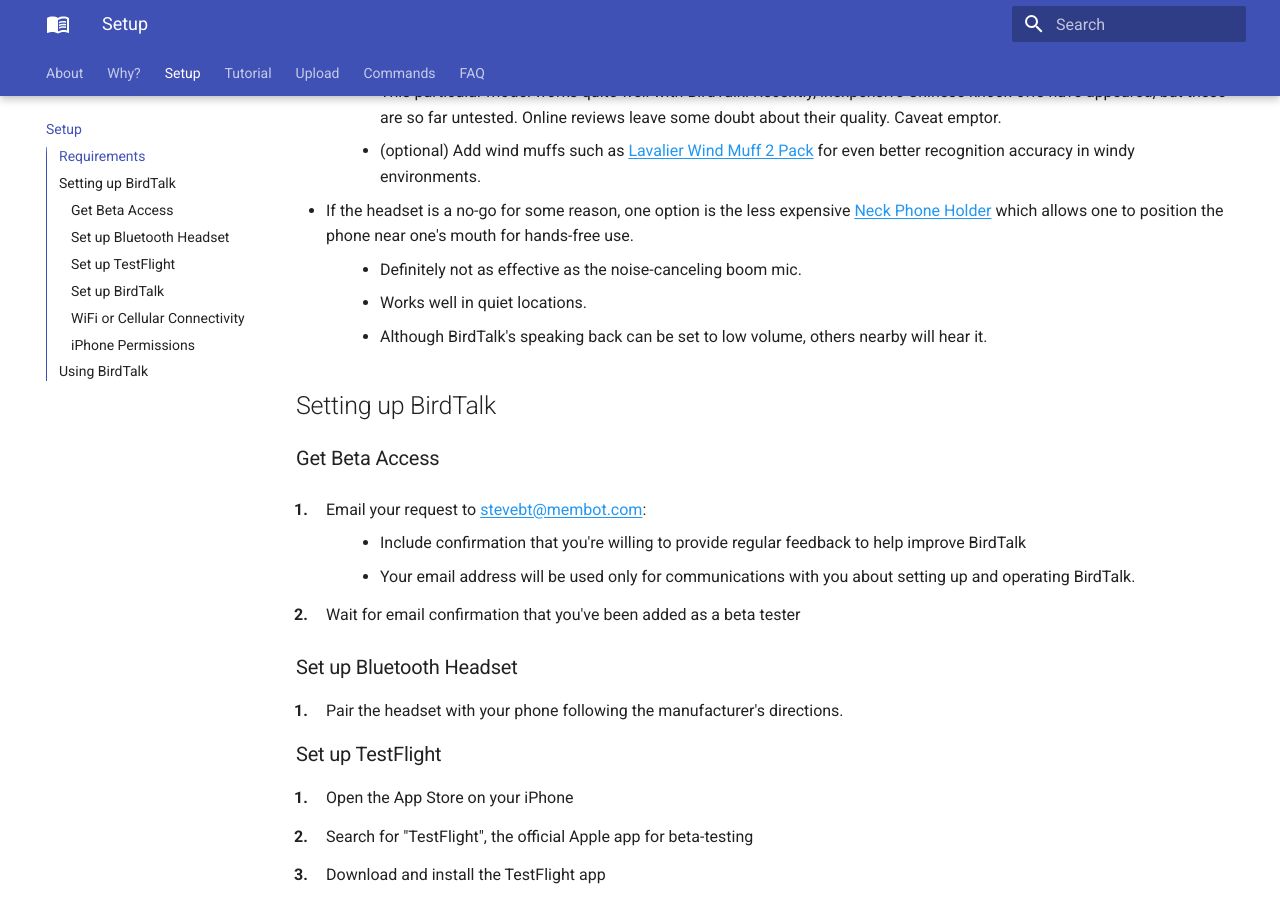
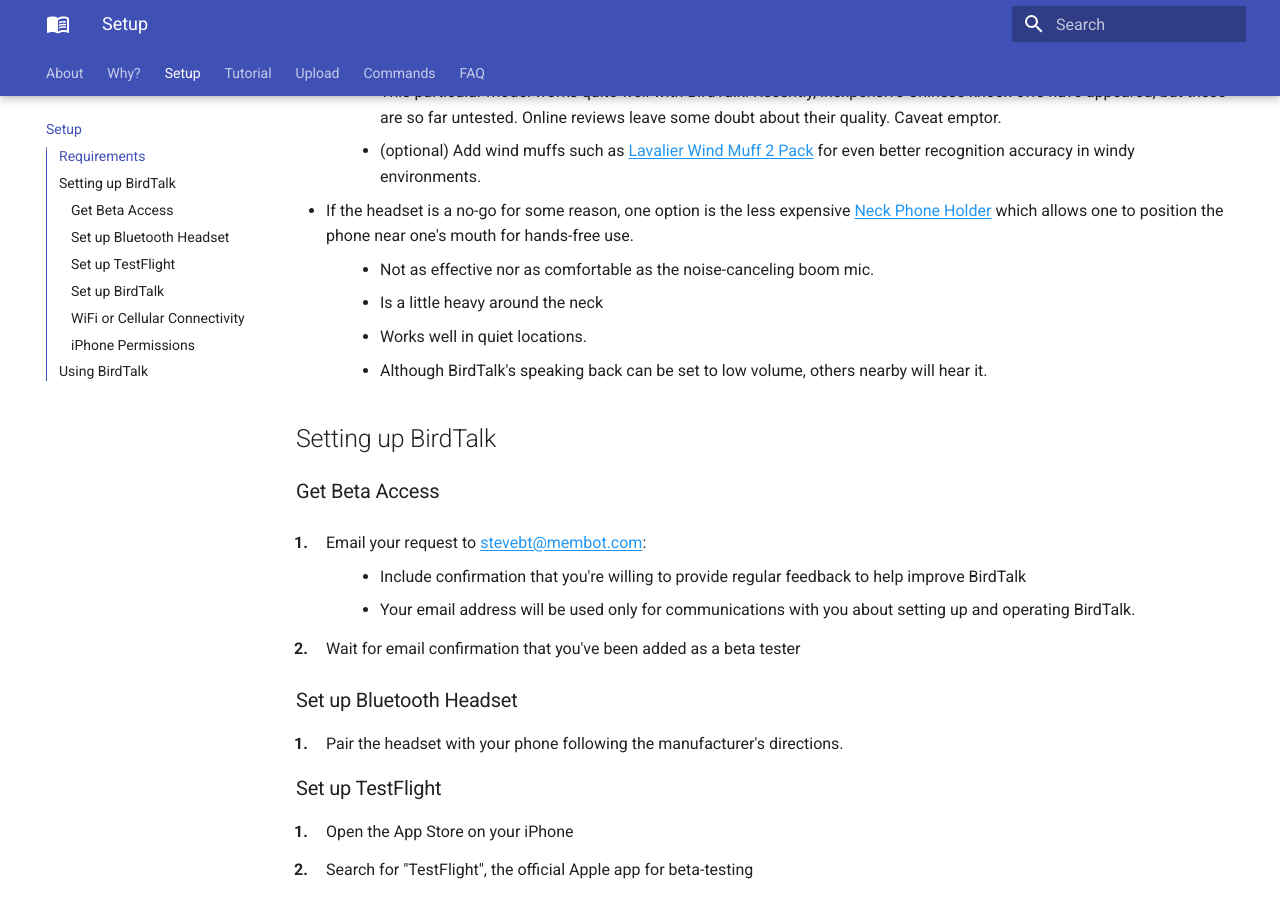
Before and after one commit to johncallender/birdtalk-docs, an MkDocs documentation site: the page built from docs/installation/requirements-and-setup.md, in a window 1280 px wide and 900 px high, scrolled down 397 px. Built offline with MkDocs 1.6.1 and Material for MkDocs 9.7.7, drawn with Linux system fonts in a browser that asks for light colours.

Commit message:
Update neck phone holder to derecommend it a bit

```diff
--- a/docs/installation/requirements-and-setup.md
+++ b/docs/installation/requirements-and-setup.md
@@ -12,7 +12,8 @@
     * This particular model works quite well with BirdTalk. Recently, inexpensive Chinese knock-offs have appeared, but these are so far untested.  Online reviews leave some doubt about their quality.  Caveat emptor.
     * (optional) Add wind muffs such as <a href="https://www.amazon.com/dp/B08DJ38QZG" target="windmuffamazon">Lavalier Wind Muff 2 Pack</a> for even better recognition accuracy in windy environments.
 - If the headset is a no-go for some reason, one option is the less expensive <a href="https://www.amazon.com/dp/B0CX45Z2PV" target="neckholderamazon">Neck Phone Holder</a> which allows one to position the phone near one's mouth for hands-free use.
-    * Definitely not as effective as the noise-canceling boom mic.
+    * Not as effective nor as comfortable as the noise-canceling boom mic.
+    * Is a little heavy around the neck
     * Works well in quiet locations.
     * Although BirdTalk's speaking back can be set to low volume, others nearby will hear it.
 
```
